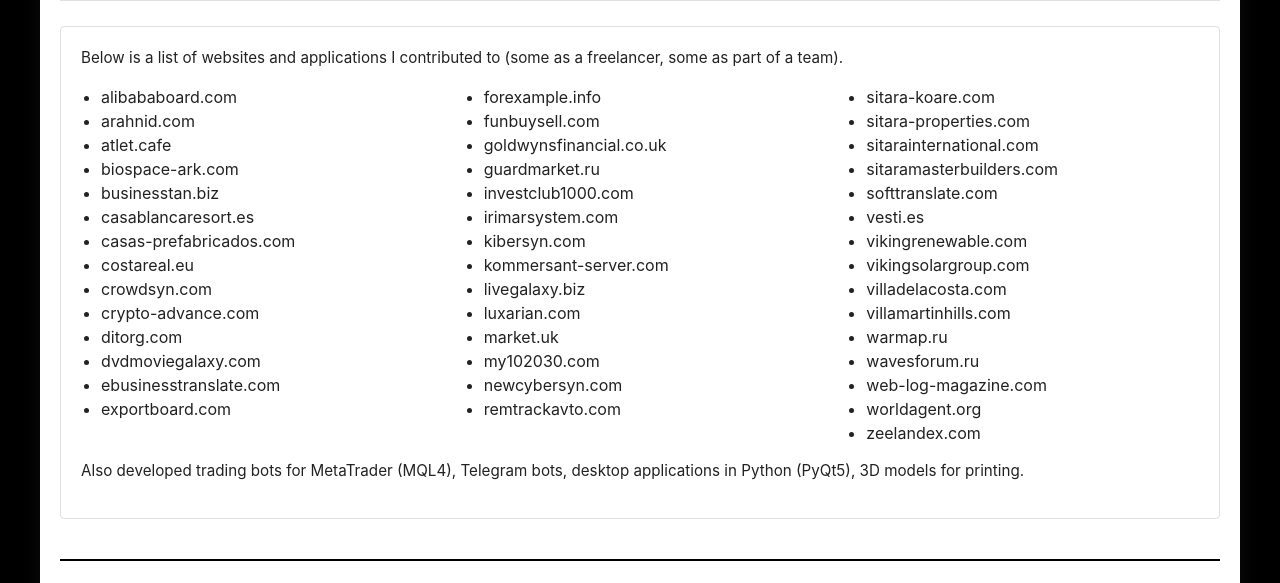
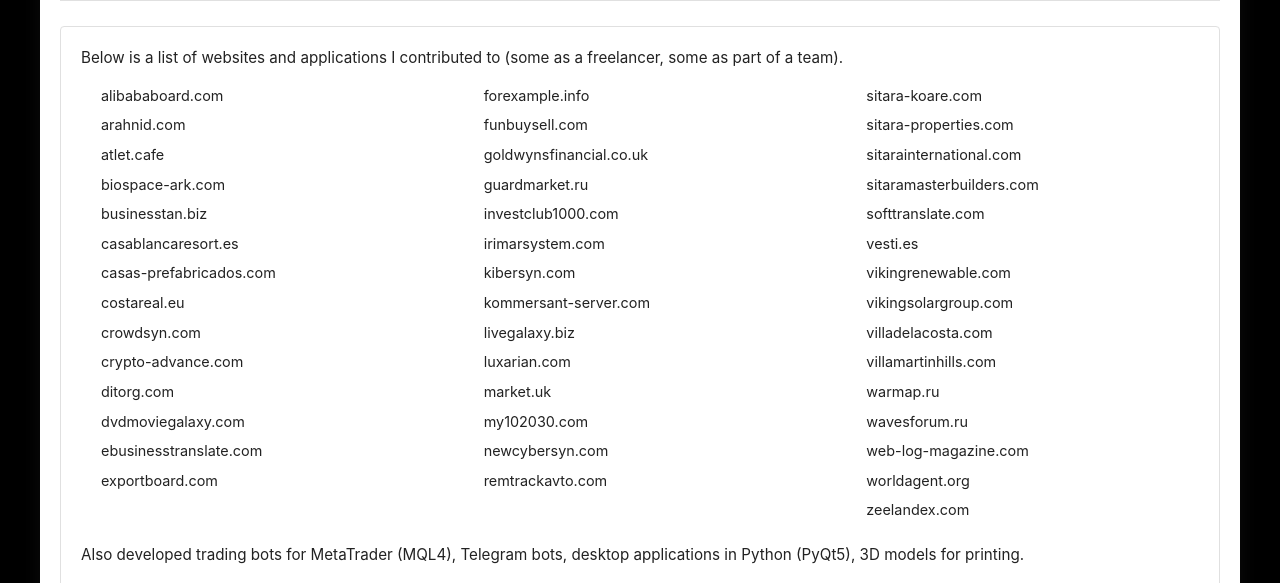
Before and after one commit to pavlov-code/pavlov-code.github.io, a plain HTML site: page en/projects.html in a window 1280 px wide. Shown: the part 225-808 px from the top of the page. Drawn offline with Linux system fonts and the light colour scheme.

Commit message:
Update projects.html

```diff
--- a/en/projects.html
+++ b/en/projects.html
@@ -4,7 +4,7 @@
     <meta charset="UTF-8">
     <meta name="viewport" content="width=device-width, initial-scale=1.0">
     <title>Projects | Pavel Pavlov</title>
-    <link rel="stylesheet" href="/css/styles.css">
+    <link rel="stylesheet" href="/css/styles.css?v=2">
 </head>
 <body>
 <div class="container">
@@ -20,14 +20,14 @@
 
     <div class="content">
         <p>Below is a list of websites and applications I contributed to (some as a freelancer, some as part of a team).</p>
-        <div style="display:flex;flex-wrap:wrap;gap:30px;justify-content:space-between;">
-            <ul style="flex:1;min-width:200px;">
+        <div class="projects-list">
+            <ul>
                 <li>alibababoard.com</li><li>arahnid.com</li><li>atlet.cafe</li><li>biospace-ark.com</li><li>businesstan.biz</li><li>casablancaresort.es</li><li>casas-prefabricados.com</li><li>costareal.eu</li><li>crowdsyn.com</li><li>crypto-advance.com</li><li>ditorg.com</li><li>dvdmoviegalaxy.com</li><li>ebusinesstranslate.com</li><li>exportboard.com</li>
             </ul>
-            <ul style="flex:1;min-width:200px;">
+            <ul>
                 <li>forexample.info</li><li>funbuysell.com</li><li>goldwynsfinancial.co.uk</li><li>guardmarket.ru</li><li>investclub1000.com</li><li>irimarsystem.com</li><li>kibersyn.com</li><li>kommersant-server.com</li><li>livegalaxy.biz</li><li>luxarian.com</li><li>market.uk</li><li>my102030.com</li><li>newcybersyn.com</li><li>remtrackavto.com</li>
             </ul>
-            <ul style="flex:1;min-width:200px;">
+            <ul>
                 <li>sitara-koare.com</li><li>sitara-properties.com</li><li>sitarainternational.com</li><li>sitaramasterbuilders.com</li><li>softtranslate.com</li><li>vesti.es</li><li>vikingrenewable.com</li><li>vikingsolargroup.com</li><li>villadelacosta.com</li><li>villamartinhills.com</li><li>warmap.ru</li><li>wavesforum.ru</li><li>web-log-magazine.com</li><li>worldagent.org</li><li>zeelandex.com</li>
             </ul>
         </div>
@@ -43,7 +43,7 @@
         .then(html => {
             document.querySelector('header').innerHTML = html;
             const script = document.createElement('script');
-            script.src = '/js/i18n.js';
+            script.src = '/js/i18n.js?v=2';
             document.body.appendChild(script);
         })
         .catch(err => console.error('Header load error:', err));
```
